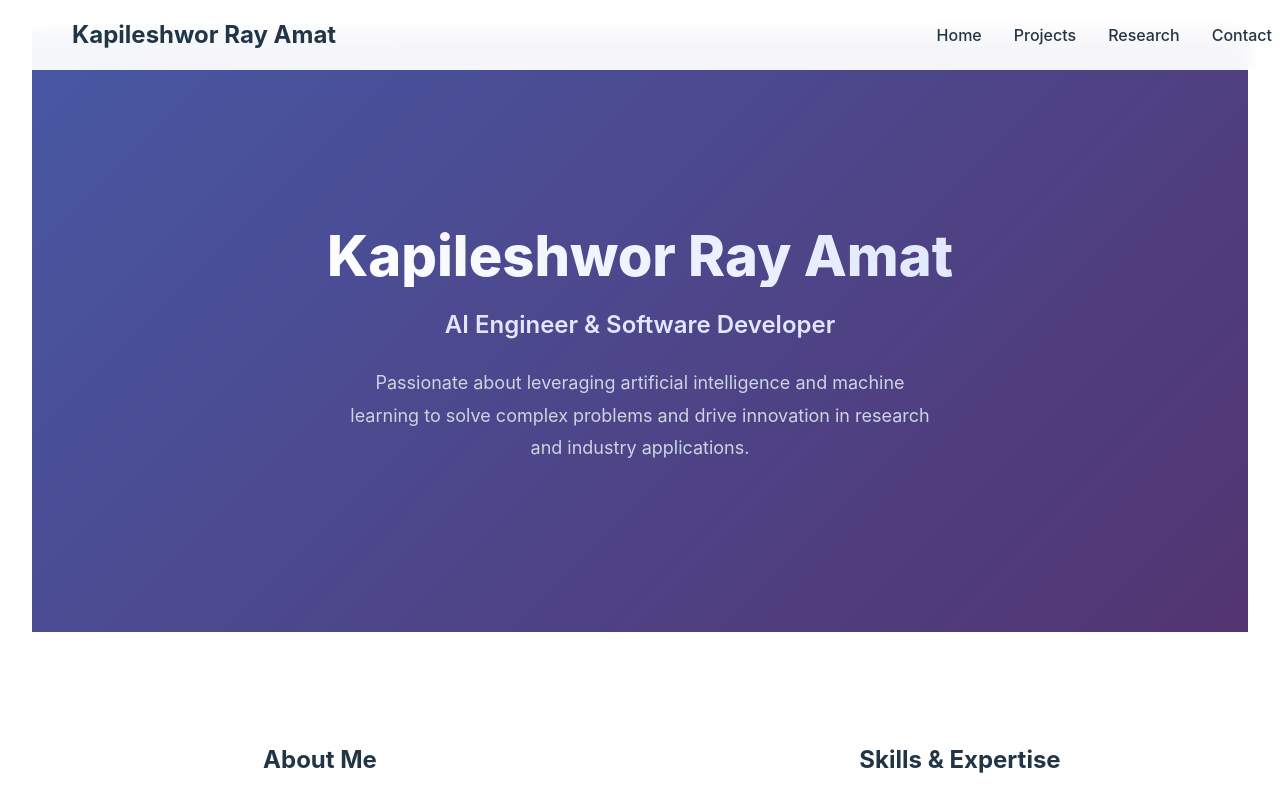
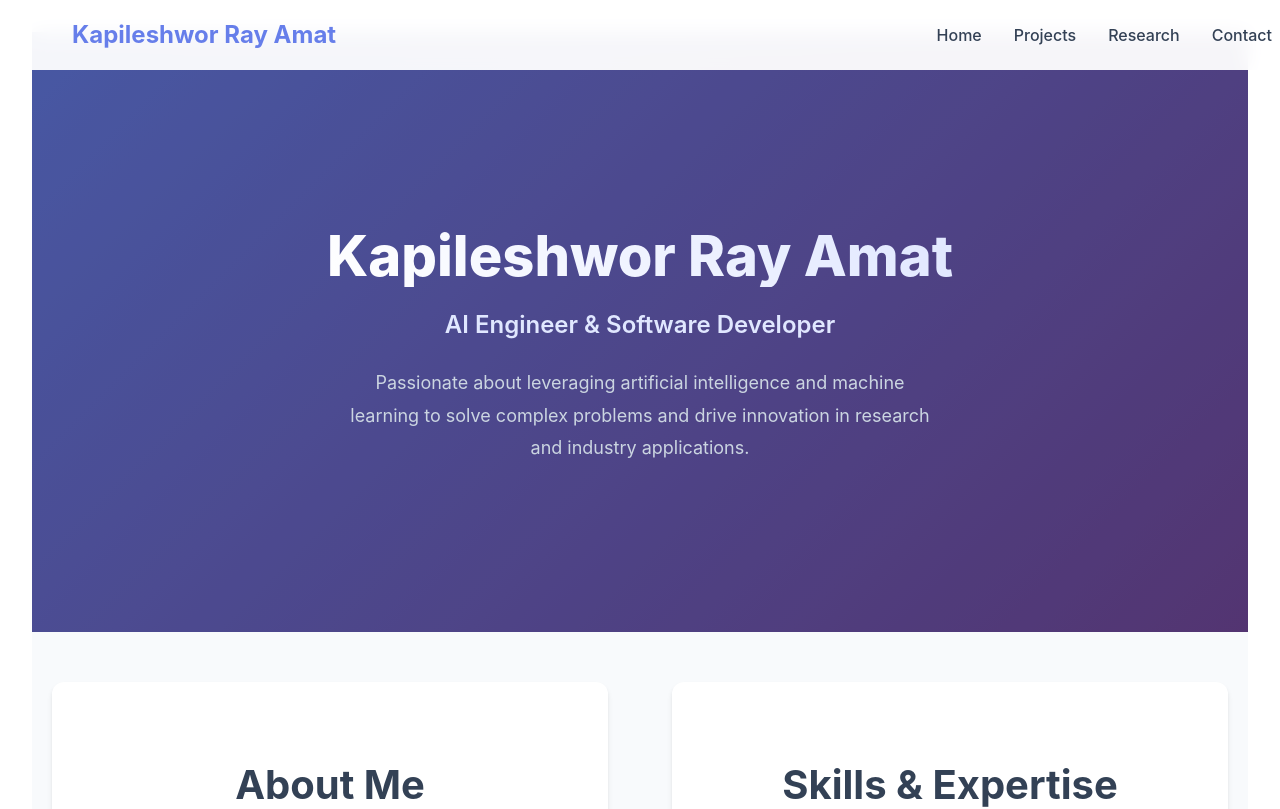
Before and after one commit to Akatzz12/Akatzz12.github.io, a React (Vite) app: page / in a window 1280 px wide. Shown: the top 809 px of the page. Built offline with nearby package versions, Linux system fonts and the light colour scheme.

Commit message:
Fix CSS variables and styling for Skills, Experience, and Education sections

```diff
--- a/src/components/Home.css
+++ b/src/components/Home.css
@@ -1,3 +1,44 @@
+/* CSS Variables */
+:root {
+  --primary-color: #667eea;
+  --accent-color: #764ba2;
+  --bg-primary: #f8fafc;
+  --bg-secondary: #f1f5f9;
+  --bg-dark: #1e293b;
+  --text-primary: #334155;
+  --text-secondary: #64748b;
+  --shadow: 0 4px 6px -1px rgba(0, 0, 0, 0.1), 0 2px 4px -1px rgba(0, 0, 0, 0.06);
+  --shadow-lg: 0 10px 15px -3px rgba(0, 0, 0, 0.1), 0 4px 6px -2px rgba(0, 0, 0, 0.05);
+}
+
+/* Global Styles */
+.container {
+  max-width: 1200px;
+  margin: 0 auto;
+  padding: 0 20px;
+}
+
+.section-title {
+  font-size: 2.5rem;
+  font-weight: 700;
+  text-align: center;
+  margin-bottom: 3rem;
+  color: var(--text-primary);
+  position: relative;
+}
+
+.section-title::after {
+  content: '';
+  position: absolute;
+  bottom: -10px;
+  left: 50%;
+  transform: translateX(-50%);
+  width: 60px;
+  height: 4px;
+  background: linear-gradient(135deg, var(--primary-color), var(--accent-color));
+  border-radius: 2px;
+}
+
 /* Hero Section */
 .hero {
   min-height: 60vh;
```
